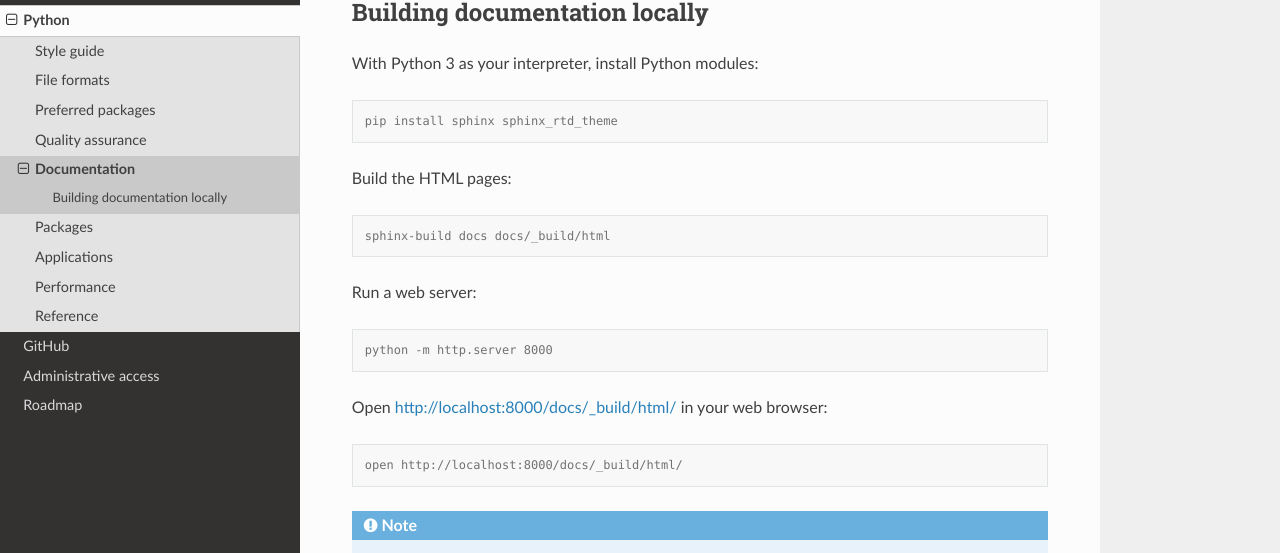
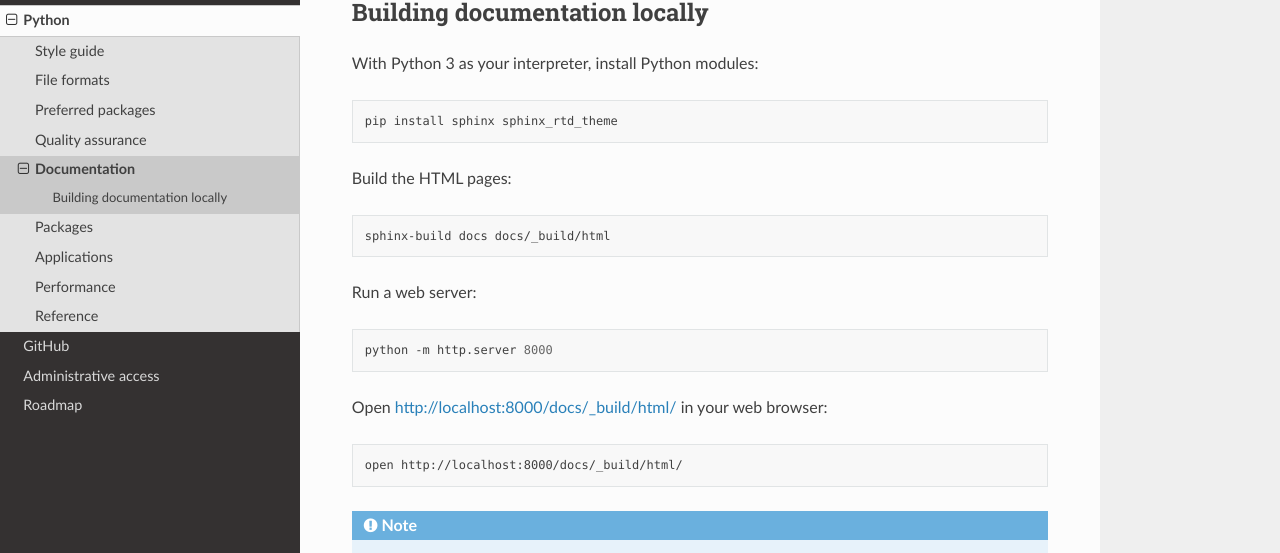
Before and after one commit to open-contracting/software-development-handbook, a Sphinx documentation site: the page built from docs/python/documentation.rst, in a window 1280 px wide and 900 px high, scrolled down 413 px. Shown: the part 146-699 px from the top of the window. Built offline with Sphinx 7.4.7 and the Read the Docs theme 2.0.0, drawn with Linux system fonts in a browser that asks for light colours.

Commit message:
docs: Use shell for non-interactive session

```diff
--- a/docs/python/applications.rst
+++ b/docs/python/applications.rst
@@ -42,21 +42,21 @@ The ``requirements*.txt`` files should be periodically updated, both for securit
 
 To upgrade all dependencies:
 
-.. code-block:: shell-session
+.. code-block:: shell
 
    pip-compile --upgrade
    pip-compile --upgrade requirements_dev.in
 
 To upgrade one dependency, run, for example:
 
-.. code-block:: shell-session
+.. code-block:: shell
 
    pip-compile -P requests
    pip-compile -P requests requirements_dev.in
 
 After adding a dependency, run:
 
-.. code-block:: shell-session
+.. code-block:: shell
 
    pip-compile
    pip-compile requirements_dev.in
--- a/docs/python/code.rst
+++ b/docs/python/code.rst
@@ -10,7 +10,7 @@ All code is checked as documented by `standard-maintenance-scripts <https://gith
 
 Repositories should not use ``setup.cfg``, ``.editorconfig``, ``pyproject.toml`` or tool-specific files to configure the behavior of tools, except to ignore generated files like database migrations. Maintainers can find configuration files with:
 
-.. code-block:: shell-session
+.. code-block:: shell
 
    find . \( -name 'setup.cfg' -or -name 'pyproject.toml' -or -name '.editorconfig' -or -name '.flake8' -or -name '.isort.cfg' -or -name '.pylintrc' -or -name '.pylintrc' \) -exec echo {} \; -exec cat {} \;
 
@@ -34,13 +34,13 @@ Optional checks
 
 flake8's ``--max-complexity`` option (provided by `mccabe <https://pypi.org/project/mccabe/>`__) is deactivated by default. A threshold of 10 or 15 is `recommended <https://en.wikipedia.org/wiki/Cyclomatic_complexity#Limiting_complexity_during_development>`__:
 
-.. code-block:: shell-session
+.. code-block:: shell
 
    flake8 . --max-line-length 119 --max-complexity 10
 
 `pylint <https://pylint.org/>`__ and `pylint-django <https://pypi.org/project/pylint-django/>`__ provides useful, but noisy, feedback:
 
-.. code-block:: shell-session
+.. code-block:: shell
 
    pip install pylint
    pylint --max-line-length 119 directory
--- a/docs/python/documentation.rst
+++ b/docs/python/documentation.rst
@@ -18,25 +18,25 @@ Building documentation locally
 
 With Python 3 as your interpreter, install Python modules:
 
-.. code-block:: shell-session
+.. code-block:: shell
 
    pip install sphinx sphinx_rtd_theme
 
 Build the HTML pages:
 
-.. code-block:: shell-session
+.. code-block:: shell
 
    sphinx-build docs docs/_build/html
 
 Run a web server:
 
-.. code-block:: shell-session
+.. code-block:: shell
 
    python -m http.server 8000
 
 Open http://localhost:8000/docs/_build/html/ in your web browser:
 
-.. code-block:: shell-session
+.. code-block:: shell
 
    open http://localhost:8000/docs/_build/html/
 
--- a/docs/python/packages.rst
+++ b/docs/python/packages.rst
@@ -73,7 +73,7 @@ Automated testing
 
 All packages can be tested with:
 
-.. code-block:: shell-session
+.. code-block:: shell
 
    pip install .[test]
    pytest
--- a/docs/python/performance.rst
+++ b/docs/python/performance.rst
@@ -8,7 +8,7 @@ CPU profiling
 
 For example:
 
-.. code-block:: shell-session
+.. code-block:: shell
 
    cat packages.json | python -m cProfile -o code.prof ocdskit/cli/__main__.py compile > /dev/null
    gprof2dot -f pstats code.prof | dot -Tpng -o output.png
@@ -21,7 +21,7 @@ Memory profiling
 
 For example:
 
-.. code-block:: shell-session
+.. code-block:: shell
 
    pip install memory_profiler matplotlib
    time mprof run libcoveoc4ids data.json
--- a/docs/python/preferred_packages.rst
+++ b/docs/python/preferred_packages.rst
@@ -38,6 +38,6 @@ Documentation
 
 Maintainers can find dependencies with:
 
-.. code-block:: shell-session
+.. code-block:: shell
 
    find . \( -name 'setup.py' -or -name 'requirements.in' \) -exec echo {} \; -exec cat {} \;
```
